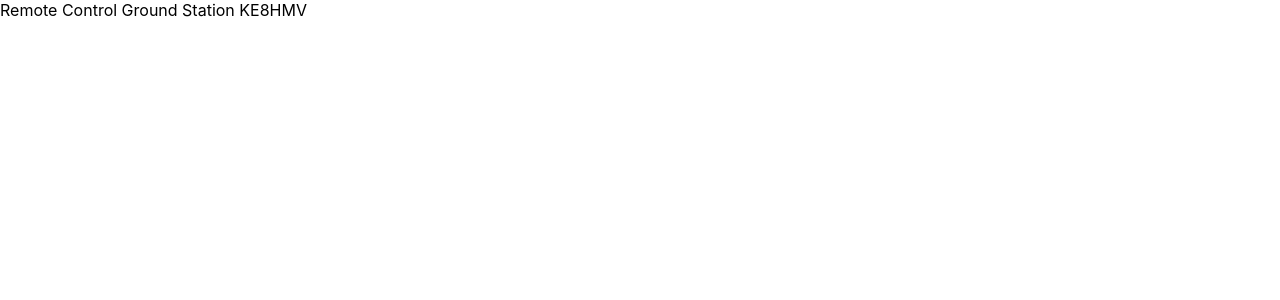
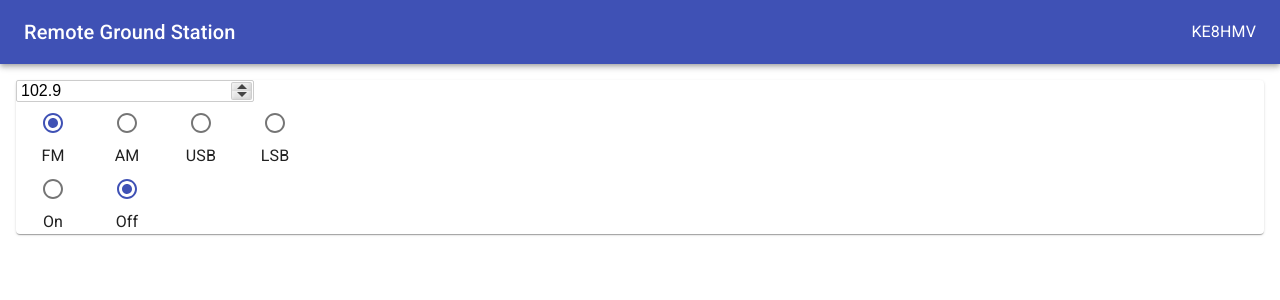
Before and after one commit to dennisdunn/station-ui, a React (Create React App) app: page / in a window 1280 px wide. Shown: the top 300 px of the page. Built offline with nearby package versions, Linux system fonts and the light colour scheme.

Commit message:
Starting on compoents.

```diff
--- a/package.json
+++ b/package.json
@@ -3,11 +3,14 @@
   "version": "0.1.0",
   "private": true,
   "dependencies": {
+    "@material-ui/core": "^4.9.7",
     "@testing-library/jest-dom": "^4.2.4",
     "@testing-library/react": "^9.5.0",
     "@testing-library/user-event": "^7.2.1",
+    "material-ui-number-input": "^5.0.24",
     "react": "^16.13.1",
     "react-dom": "^16.13.1",
+    "react-numeric-input": "^2.2.3",
     "react-scripts": "3.4.1"
   },
   "scripts": {
--- a/public/index.html
+++ b/public/index.html
@@ -9,7 +9,6 @@
       name="description"
       content="SDR remote control"
     />
-    <link rel="apple-touch-icon" href="%PUBLIC_URL%/logo192.png" />
     <!--
       manifest.json provides metadata used when your web app is installed on a
       user's mobile device or desktop. See https://developers.google.com/web/fundamentals/web-app-manifest/
@@ -24,6 +23,8 @@
       work correctly both with client-side routing and a non-root public URL.
       Learn how to configure a non-root public URL by running `npm run build`.
     -->
+    <link rel="stylesheet" href="https://fonts.googleapis.com/css?family=Roboto:300,400,500,700&display=swap" />
+    <link rel="stylesheet" href="https://fonts.googleapis.com/icon?family=Material+Icons" />
     <title>Station</title>
   </head>
   <body>
--- a/src/App.js
+++ b/src/App.js
@@ -1,9 +1,38 @@
-import React from 'react';
+import { AppBar, Toolbar, Typography, Paper } from "@material-ui/core";
+import React from "react";
+import { StationInfo, FmControl } from "./components";
+import { makeStyles } from "@material-ui/core/styles";
+
+const useStyles = makeStyles(theme => ({
+  root: {
+    flexGrow: 1
+  },
+  content: {
+    margin: "1em"
+  },
+  title: {
+    flexGrow: 1
+  }
+}));
 
 function App() {
+  const classes = useStyles();
+
   return (
-    <div>
-      Remote Control Ground Station KE8HMV
+    <div className={classes.root}>
+      <AppBar position="static">
+        <Toolbar>
+          <Typography variant="h6" className={classes.title}>
+            Remote Ground Station
+          </Typography>
+          <StationInfo callsign="KE8HMV" />
+        </Toolbar>
+      </AppBar>
+      <div className={classes.content}>
+        <Paper>
+          <FmControl host="localhost" port={6020} />
+        </Paper>
+      </div>
     </div>
   );
 }
--- /dev/null
+++ b/src/components/FmControl.js
@@ -0,0 +1,108 @@
+import { FormControlLabel, Radio, RadioGroup } from "@material-ui/core";
+import React, { useState } from "react";
+import NumericInput from "react-numeric-input";
+import { udp } from "./services";
+
+export const FmControl = ({ host, port }) => {
+  const [state, setState] = useState({
+    freq: 102.9,
+    mode: 0,
+    gain: 0,
+    squelch: 0,
+    agc: 0
+  });
+
+  const setMode = evt => {
+    const value = +evt.target.value;
+    setState({ ...state, mode: value });
+    udp(`mode ${value}`, host, port);
+  };
+
+  const setAgc = evt => {
+    const value = +evt.target.value;
+    setState({ ...state, agc: value });
+    udp(`agc ${value}`, host, port);
+  };
+
+  const setFreq = evt => {
+    const value = evt;
+    setState({ ...state, freq: value });
+    udp(`freq ${value * 1e6}`, host, port);
+  };
+
+  return (
+    <div>
+      <NumericInput
+        min={88}
+        max={500}
+        step={0.2}
+        precision={1}
+        snap
+        value={state.freq}
+        onChange={setFreq}
+      />
+      <RadioGroup row value={state.mode} onChange={setMode}>
+        <FormControlLabel
+          labelPlacement="bottom"
+          value={0}
+          control={<Radio color="primary" />}
+          label="FM"
+        />
+        <FormControlLabel
+          labelPlacement="bottom"
+          value={1}
+          control={<Radio color="primary" />}
+          label="AM"
+        />
+        <FormControlLabel
+          labelPlacement="bottom"
+          value={2}
+          control={<Radio color="primary" />}
+          label="USB"
+        />
+        <FormControlLabel
+          labelPlacement="bottom"
+          value={3}
+          control={<Radio color="primary" />}
+          label="LSB"
+        />
+      </RadioGroup>
+      <RadioGroup row value={state.agc} onChange={setAgc}>
+        <FormControlLabel
+          labelPlacement="bottom"
+          value={1}
+          control={<Radio color="primary" />}
+          label="On"
+        />
+        <FormControlLabel
+          labelPlacement="bottom"
+          value={0}
+          control={<Radio color="primary" />}
+          label="Off"
+        />
+      </RadioGroup>
+    </div>
+  );
+};
+
+/**
+freq (./udpclient.py freq 101900000)
+
+ mode (./udpclient.py mode 0 (for fm))
+    0 = FM
+    1 = AM
+    2 = USB
+    3 = LSB
+
+squelch (./udpclient.py squelch 0)
+    0 = OFF
+    n = Value
+
+gain (./udpclient.py gain auto)
+    auto = Automatic
+    n = Gainvalue; 195 = 19.5db
+
+agc (./udpclient.py agc 1)
+    0 = OFF
+    1 = ON
+ */
--- /dev/null
+++ b/src/components/StationInfo.js
@@ -0,0 +1,6 @@
+import React from "react";
+import { Typography } from "@material-ui/core";
+
+export const StationInfo = ({ callsign }) => {
+  return <Typography>{callsign}</Typography>;
+};
--- /dev/null
+++ b/src/components/index.js
@@ -0,0 +1,3 @@
+export * from './StationInfo';
+export * from './services';
+export * from './FmControl';
--- /dev/null
+++ b/src/components/services.js
@@ -0,0 +1,23 @@
+import { dgram } from "dgram";
+
+export const udp = ({ packet, host, port }) => {
+  return new Promise((resolve, reject) => {
+    const socket = dgram.createSocket("udp4");
+    let buffer = new Buffer();
+
+    socket.on("message", resp => {
+      buffer = Buffer.concat(buffer, resp);
+    });
+
+    socket.on("close", () => {
+      resolve(buffer.toString());
+    });
+
+    socket.on("error", err => {
+      reject(err);
+    });
+
+    const req = Buffer.from(packet);
+    socket.send(req, 0, req.length, port, host);
+  });
+};
```
Also changed, not shown: public/manifest.json, 1 other file (tests, documents, lock files or other folders).
